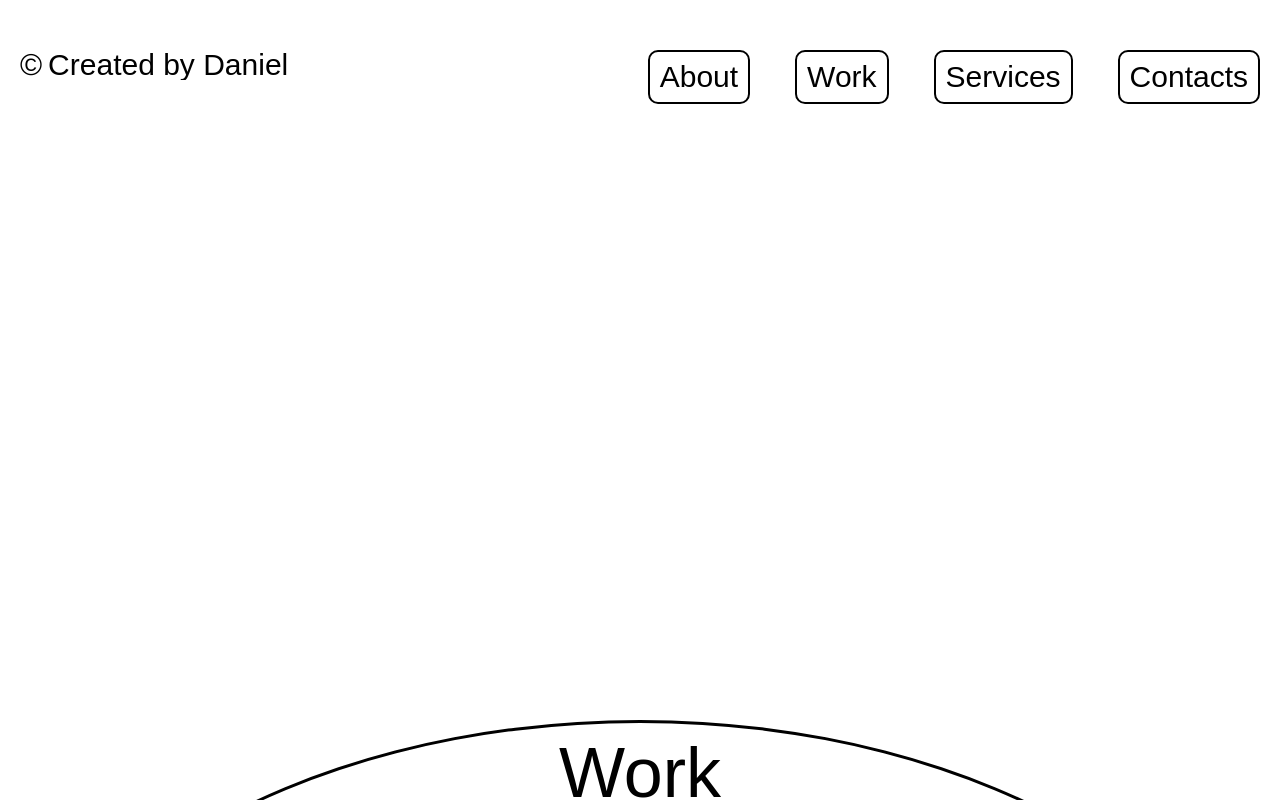
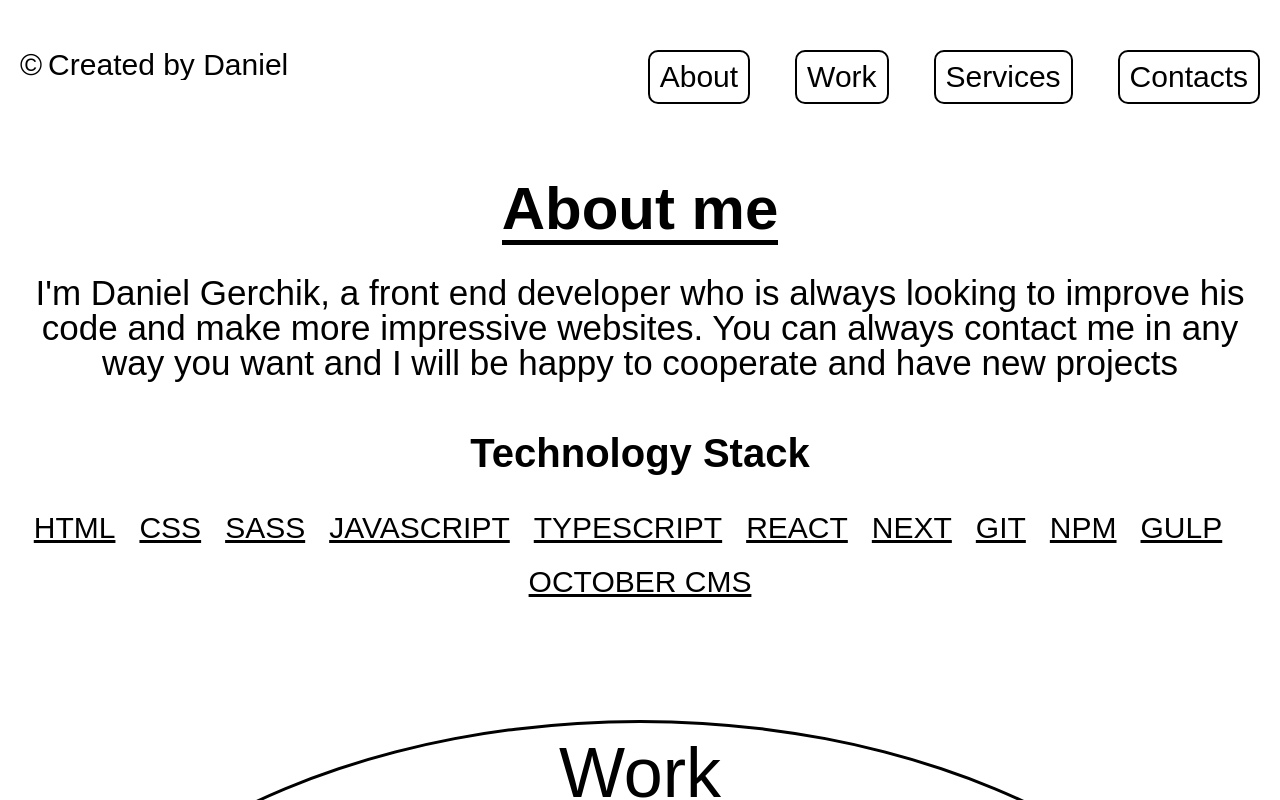
Before and after one commit to danielgerchik/portfolio, a React (Vite) app: page /about in a window 1280 px wide. Built offline with nearby package versions, Linux system fonts and the light colour scheme.

Commit message:
about done started contacts

```diff
--- a/src/Pages/About/About.jsx
+++ b/src/Pages/About/About.jsx
@@ -9,7 +9,63 @@ const About = (props) => {
 
   return (
     <>
-    <motion.div initial={{visibility: 'hidden'}} animate={{visibility: 'visible', transition: {delay: 2}}} exit={{opacity: 1, transition: {delay: 2}}}></motion.div>
+    <motion.div initial={{visibility: 'hidden'}} animate={{visibility: 'visible', transition: {delay: 2}}} exit={{opacity: 1, transition: {delay: 2}}}>
+      <div className="container">
+        <div className={s.about}>
+          <div className={s.text_wrap}>
+          <h3 className={s.title}>About me</h3>
+          <div className={s.main_text}>I'm <span className={s.popup_text}><span>Daniel Gerchik</span></span>, a front end developer who is always looking to improve his code and make more impressive websites. You can always contact me in any way you want and I will be happy to cooperate and have new projects</div>
+          <h4 className={s.label}>Technology Stack</h4>
+          <div className={s.stack_items}>
+            <div className={s.item}>
+            <span className={s.name}>HTML</span>
+              <span className={s.description}>The HyperText Markup Language or HTML is the standard markup language for documents designed to be displayed in a web browser. It is often assisted by technologies such as Cascading Style Sheets and scripting languages such as JavaScript.</span>
+            </div>
+            <div className={s.item}>
+            <span className={s.name}>CSS</span>
+              <span className={s.description}>Cascading Style Sheets is a style sheet language used for describing the presentation of a document written in a markup language such as HTML or XML. CSS is a cornerstone technology of the World Wide Web, alongside HTML and JavaScript.</span>
+            </div>
+            <div className={s.item}>
+            <span className={s.name}>SASS</span>
+              <span className={s.description}>Sass is a preprocessor scripting language that is interpreted or compiled into Cascading Style Sheets. SassScript is the scripting language itself. Sass consists of two syntaxes. The original syntax, called "the indented syntax," uses a syntax similar to Haml.</span>
+            </div>
+            <div className={s.item}>
+            <span className={s.name}>JAVASCRIPT</span>
+              <span className={s.description}>JavaScript, often abbreviated as JS, is a programming language that is one of the core technologies of the World Wide Web, alongside HTML and CSS. As of 2022, 98% of websites use JavaScript on the client side for webpage behavior, often incorporating third-party libraries.</span>
+            </div>
+            <div className={s.item}>
+            <span className={s.name}>TYPESCRIPT</span>
+              <span className={s.description}>TypeScript is a free and open-source high-level programming language developed by Microsoft that adds static typing with optional type annotations to JavaScript. It is designed for the development of large applications and transpiles to JavaScript.</span>
+            </div>
+            <div className={s.item}>
+            <span className={s.name}>REACT</span>
+              <span className={s.description}>React is a free and open-source front-end JavaScript library for building user interfaces based on components. It is maintained by Meta and a community of individual developers and companies. React can be used to develop single-page, mobile, or server-rendered applications with frameworks like Next.js.</span>
+            </div>
+            <div className={s.item}>
+            <span className={s.name}>NEXT</span>
+              <span className={s.description}>Next.js is an open-source web development framework created by the private company Vercel providing React-based web applications with server-side rendering and static website generation.</span>
+            </div>
+            <div className={s.item}>
+            <span className={s.name}>GIT</span>
+              <span className={s.description}>Git is a distributed version control system that tracks changes in any set of computer files, usually used for coordinating work among programmers collaboratively developing source code during software development. Its goals include speed, data integrity, and support for distributed, non-linear workflows.</span>
+            </div>
+            <div className={s.item}>
+            <span className={s.name}>NPM</span>
+              <span className={s.description}>Npm is a package manager for the JavaScript programming language maintained by npm, Inc. npm is the default package manager for the JavaScript runtime environment Node.js. It consists of a command line client, also called npm, and an online database of public and paid-for private packages, called the npm registry.</span>
+            </div>
+            <div className={s.item}>
+            <span className={s.name}>GULP</span>
+              <span className={s.description}>Gulp is an open-source JavaScript toolkit created by Eric Schoffstall used as a streaming build system in front-end web development</span>
+            </div>
+            <div className={s.item}>
+            <span className={s.name}>OCTOBER CMS</span>
+              <span className={s.description}>October is a self-hosted content management system (CMS) based on the PHP programming language and Laravel web application framework. It supports MySQL, SQLite and PostgreSQL for the database backend and uses a flat file database for the front end structure.</span>
+            </div>
+          </div>
+          </div>
+        </div>
+      </div>
+    </motion.div>
     <Transition currentPage= 'About' nextPage='Work'/>
     </>
   )
--- a/src/Pages/About/About.module.scss
+++ b/src/Pages/About/About.module.scss
@@ -0,0 +1,94 @@
+.about {
+height: 100vh;
+display: flex;
+align-items: center;
+flex-direction: column;
+justify-content: center;
+}
+.text_wrap {
+    text-align: center;
+}
+.title {
+    position: relative;
+    display: inline-block;
+    font-weight: 700;
+    font-size: 60px;
+    margin-bottom: .5em;
+    padding-bottom: .1em;
+    &::before {
+        content: '';
+        position: absolute;
+        left: 0;
+        bottom: 0;
+        width: 100%;
+        height: 5px;
+        background-color: #000;
+    }
+}
+.main_text {
+    font-size: 35px;
+    margin-bottom: 1.5em;
+    .popup_text {
+        height: 1em;
+        display: inline-block;
+        overflow: hidden;
+        vertical-align: top;
+        span {
+            display: inline-block;
+            transform: translateY(100%);
+            animation: show_text 1s ease 2.5s forwards;
+        }
+    }
+
+}
+
+.label {
+    font-size: 40px;
+    font-weight: 700;
+    margin-bottom: 1em;
+}
+.stack_items {
+    display: flex;
+    flex-wrap: wrap;
+    justify-content: center;
+
+}
+.item {
+    position: relative;
+    margin-bottom: 1.5em;
+    &:not(:last-child) {
+        margin-right: 1.5em;
+    }
+    .name {
+        font-size: 30px;
+        text-decoration: underline;
+        cursor: pointer;
+    }
+    .description {
+        transition: opacity .3s ease 0s;
+        background-color: #fff;
+        position: absolute;
+        transform: translateY(-100%);
+        opacity: 0;
+        pointer-events: none;
+        display: inline-block;
+        width: 350px;
+        font-size: 20px;
+        text-align: left;
+        padding: 1em;
+        line-height: 1.2;
+        box-shadow: rgba(50, 50, 93, 0.25) 0px 50px 100px -20px, rgba(0, 0, 0, 0.3) 0px 30px 60px -30px, rgba(10, 37, 64, 0.35) 0px -2px 6px 0px inset;
+    }
+    &:hover {
+        .description {
+            opacity: 1;
+            pointer-events: auto;
+        }
+    }
+}
+
+@keyframes show_text {
+    100% {
+        transform: translateY(0%);
+    }
+}
--- a/src/Pages/Contacts/Contacts.module.scss
+++ b/src/Pages/Contacts/Contacts.module.scss
@@ -0,0 +1,25 @@
+.contacts {
+    height: 100vh;
+    display: flex;
+    align-items: center;
+}
+.items {
+    width: 100%;
+    display: flex;
+    justify-content: space-between;
+}
+.item {
+    position: relative;
+    svg {
+        width: 350px;
+    }
+    a {
+        display: inline-block;
+        font-size: 40px;
+        color: #000;
+        position: absolute;
+        top: 50%;
+        left: 50%;
+        transform: translate(-50%, -50%);
+    }
+}
--- a/src/Pages/Home/Home.jsx
+++ b/src/Pages/Home/Home.jsx
@@ -17,7 +17,7 @@ export const Home = (props) => {
   <path fill="#000000" d="M26.4,-47.1C32.3,-42.4,33.7,-31.3,35.9,-22.4C38.1,-13.5,41,-6.8,37.4,-2.1C33.7,2.5,23.5,5.1,20.6,12.8C17.7,20.5,22.2,33.4,20,43C17.8,52.7,8.9,59.1,0.7,58C-7.6,56.8,-15.2,48.1,-19.4,39.7C-23.7,31.2,-24.7,23,-31.1,16.4C-37.6,9.9,-49.6,4.9,-49.7,-0.1C-49.9,-5.1,-38.3,-10.3,-31.6,-16.4C-24.9,-22.5,-23,-29.6,-18.6,-35.1C-14.1,-40.6,-7.1,-44.6,1.6,-47.4C10.3,-50.2,20.6,-51.8,26.4,-47.1Z" transform="translate(100 100)" />
 </svg>
         <h1 className={s.mainText}>Effective site building</h1>
-        <h2 className={s.description}>Front end developement with a particular passion for design, creativity and communication.</h2>
+        <h2 className={s.description}>Front end developement with a particular passion for creativity, communication and attention to details.</h2>
         </div>
       </div>
     </motion.div>
--- a/src/Pages/Home/Home.module.scss
+++ b/src/Pages/Home/Home.module.scss
@@ -4,7 +4,6 @@
     display: flex;
     justify-content: space-between;
     align-items: center;
-    font-family: Arial, Helvetica, sans-serif;
     font-weight: 700;
     font-size: 100px;
     svg {
--- a/src/components/Header/Header.module.scss
+++ b/src/components/Header/Header.module.scss
@@ -14,7 +14,6 @@
     }
 }
 .logo {
-    font-family: Arial, Helvetica, sans-serif;
     display: inline-flex;
     align-items: center;
     font-size: 30px;
--- a/src/components/Navbar/Navbar.jsx
+++ b/src/components/Navbar/Navbar.jsx
@@ -4,7 +4,6 @@ import { Link } from 'react-router-dom'
 import { MyContext } from '../../App'
 
 export default function Navbar() {
-  const activeStyle = s.active
   const {currentPath} = useContext(MyContext)
 
   const list = useRef(null)
@@ -13,10 +12,10 @@ export default function Navbar() {
 
     Array.from(list.current.childNodes).forEach(el => {
 
-      el.classList.remove(activeStyle)
+      el.classList.remove(s.active)
 
       if(el.childNodes[0].getAttribute('href') == currentPath) {
-        el.classList.add(activeStyle)
+        el.classList.add(s.active)
       }
 
     })
--- a/src/components/Navbar/Navbar.module.scss
+++ b/src/components/Navbar/Navbar.module.scss
@@ -1,5 +1,4 @@
 .navbar {
-    font-family: Arial, Helvetica, sans-serif;
     font-size: 30px;
     display: flex;
     li {
--- a/src/components/Transition/Transition.module.scss
+++ b/src/components/Transition/Transition.module.scss
@@ -40,8 +40,10 @@
     }
 }
 
-.clicked .animationBlock {
-    transform: translateY(88%) scale(1);
+.clicked {
+    .animationBlock {
+        transform: translateY(88%) scale(1);
+    }
 }
 
 @keyframes circle{
@@ -64,5 +66,6 @@
 		transform: translateY(0%) scale(1.5, 1.5);
 		background-color: #000;
 		cursor: auto;
+        pointer-events: none;
 	}
 	}
--- a/src/index.css
+++ b/src/index.css
@@ -33,6 +33,7 @@ body {
 	line-height: 1;
     position: relative;
     min-height: 100vh;
+	font-family: Arial, Helvetica, sans-serif;
 }
 ol, ul {
 	list-style: none;
```
Also changed, not shown: src/Pages/Contacts/Contacts.jsx (+24 -1 lines).
